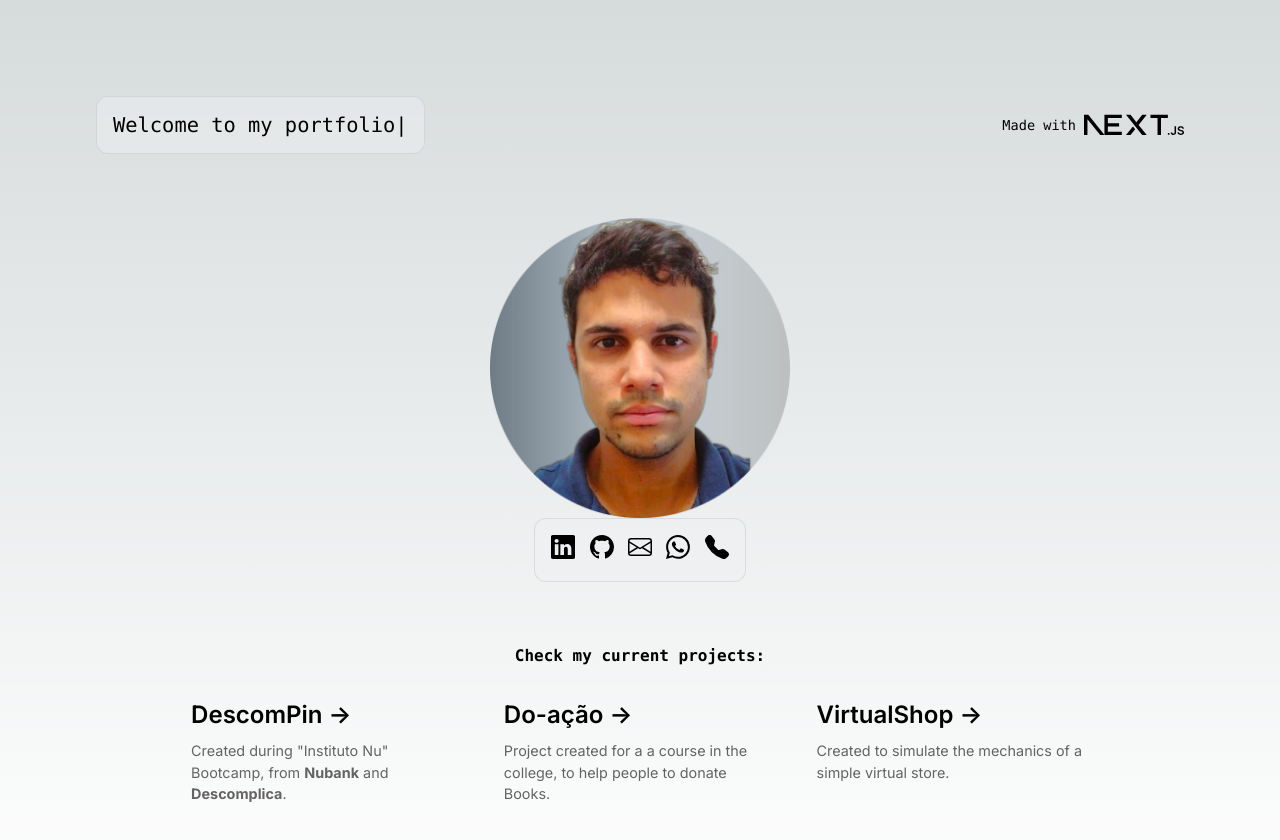
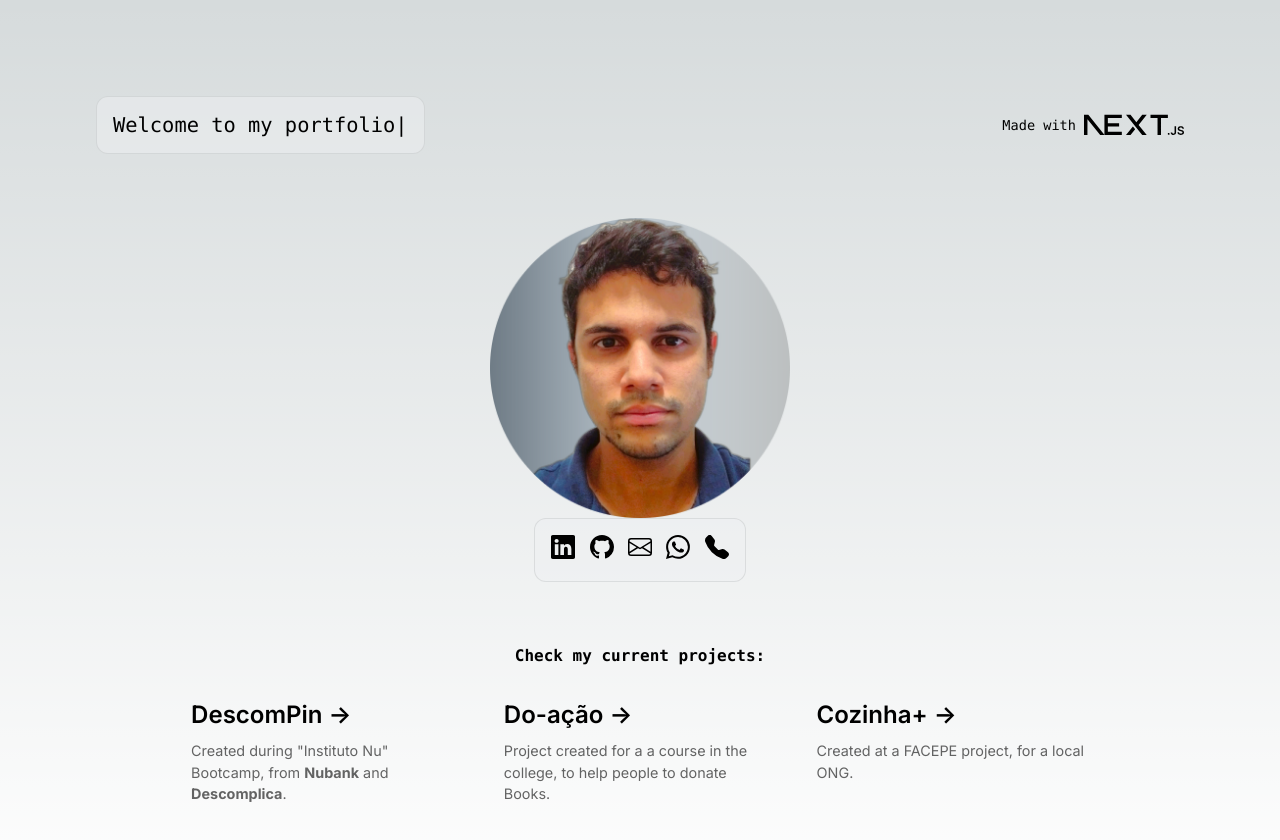
Before and after one commit to fasosl2/personalPortfolio, a Next.js app: page / in a window 1280 px wide. Shown: the top 840 px of the page. Built offline with nearby package versions, Linux system fonts and the light colour scheme.

Commit message:
feat: add Cozinha+ shortcut

```diff
--- a/src/pages/index.tsx
+++ b/src/pages/index.tsx
@@ -112,16 +112,16 @@ export default function Home() {
           </a>
 
           <a
-            href="https://virtual-shop-blue.vercel.app/"
+            href="https://cozinhaplus-dev.vercel.app/produtos"
             className={styles.card}
             target="_blank"
             rel="noopener noreferrer"
           >
             <h2 className={inter.className}>
-              VirtualShop <span>-&gt;</span>
+              Cozinha+ <span>-&gt;</span>
             </h2>
             <p className={inter.className}>
-              Created to simulate the mechanics of a simple virtual store.
+              Created at a FACEPE project, for a local ONG.
             </p>
           </a>
         </div>
```
